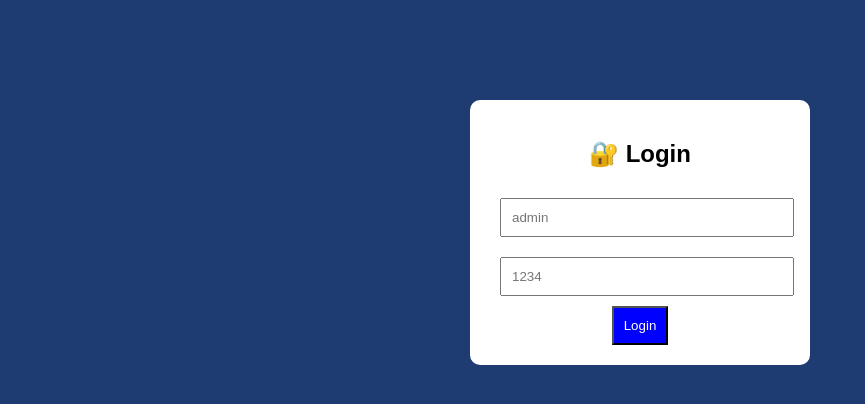
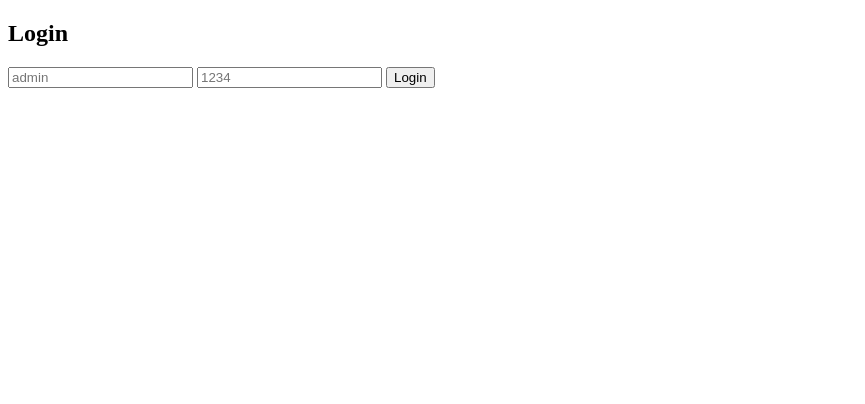
Before and after one commit to jakiya09/inventory-system, a Flask app: page /login in a window 1280 px wide. Shown: the top 404 px of the page, without its empty margins (0-865 px from the left). Run offline with Flask 3, Linux system fonts and the light colour scheme.

Commit message:
Update login.html

```diff
--- a/templates/login.html
+++ b/templates/login.html
@@ -2,25 +2,16 @@
 <html>
 <head>
 <title>Login</title>
-<style>
-body{font-family:Arial;background:#1e3c72;color:white;text-align:center;}
-.box{background:white;color:black;width:300px;margin:auto;margin-top:100px;padding:20px;border-radius:10px;}
-input{width:90%;padding:10px;margin:10px;}
-button{padding:10px;background:blue;color:white;}
-</style>
 </head>
 <body>
 
-<div class="box">
-<h2>🔐 Login</h2>
+<h2>Login</h2>
 
 <form method="POST">
 <input name="username" placeholder="admin">
-<input name="password" type="password" placeholder="1234">
+<input name="password" placeholder="1234">
 <button>Login</button>
 </form>
 
-</div>
-
 </body>
 </html>
```
